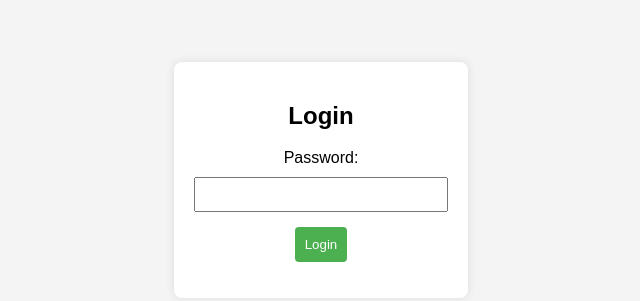
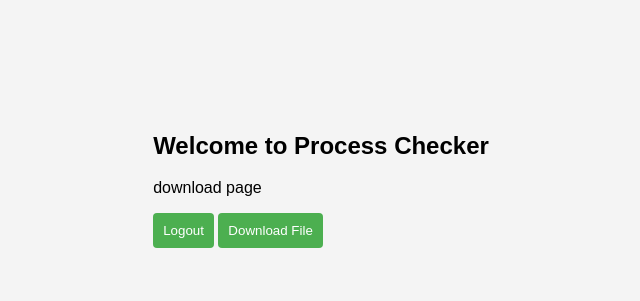
Before and after one commit to StacikM/ctkprocesschecker, a plain HTML site: page index.html in a window 1280 px wide. Shown: the part 220-521 px from the top of the page, without its empty margins (319-959 px from the left). Drawn offline with Linux system fonts and the light colour scheme.

Commit message:
Update index.html

```diff
--- a/index.html
+++ b/index.html
@@ -3,19 +3,16 @@
 <head>
     <meta charset="UTF-8">
     <meta name="viewport" content="width=device-width, initial-scale=1.0">
-    <title>Protected Website</title>
+    <title>Main Page</title>
     <link rel="stylesheet" href="styles.css">
 </head>
 <body>
 
-    <div id="login-container">
-        <h2>Login</h2>
-        <form onsubmit="checkPassword(); return false;">
-            <label for="password">Password:</label>
-            <input type="password" id="password" required>
-            <button type="submit">Login</button>
-        </form>
-        <p id="error-message"></p>
+    <div id="main-container">
+        <h2>Welcome to Process Checker</h2>
+        <p>download page</p>
+        <button onclick="logout()">Logout</button>
+        <button onclick="downloadFile()">Download File</button>
     </div>
 
     <script src="script.js"></script>
```
